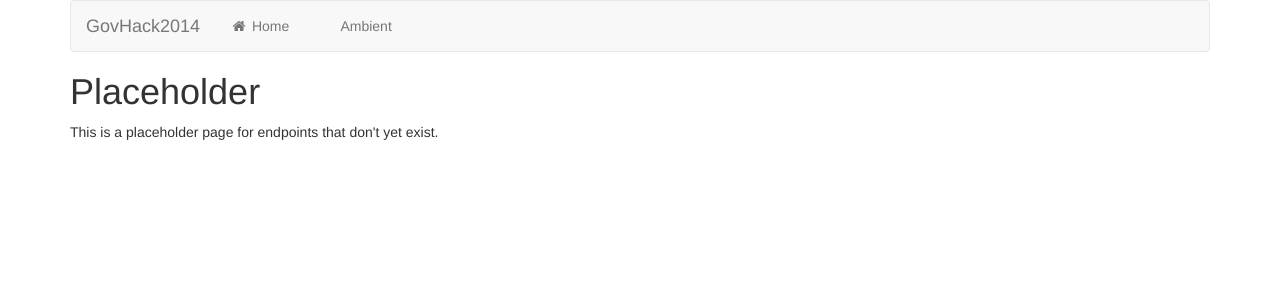
After one commit to makehackvoid/govhack2014, a Python web app: template govhack2014/templates/placeholder.html in a window 1280 px wide. The commit adds this page. Shown: the top 300 px of the page. Run offline with Jinja, Linux system fonts and the light colour scheme; the template is opened without the code that fills it, so the values that code supplies are empty; some libraries are stand-ins or nearby versions.

Commit message:
Added initial endpoints in Flask routes.
Added routes for:
* /
* /data/artsact.json
* /ambient

Added templates for:
* placeholder

Added static file style.css

```diff
--- a/govhack2014/templates/_layout.html
+++ b/govhack2014/templates/_layout.html
@@ -1,7 +1,6 @@
 {% set navigation_bar = [
     ('/', 'index', 'Home', 'home'),
-    ('/signup/', 'signup', 'Sign Up', 'user'),
-    ('/payments/', 'payments', 'Payments', 'money')
+    ('/ambient', 'ambient', 'Ambient', 'ambient')
 ] -%}
 
 {% set active_page = active_page|default('index') -%}
@@ -42,6 +41,13 @@
                         <a class="navbar-brand" href="/">GovHack2014</a>
                     </div>
                     <div class="navbar-collapse collapse">
+                        <ul class="nav navbar-nav">
+                            {% for href, id, caption, icon in navigation_bar %}
+                                <li{% if id == active_page %} class="active"{% endif %}>
+                                    <a href="{{ href|e }}"><i class="fa fa-fw fa-{{ icon|e }}"></i> {{ caption|e }}</a>
+                                </li>
+                            {% endfor %}
+                        </ul>
                     </div><!--/.nav-collapse -->
                 </div><!--/.container-fluid -->
             </div>
--- /dev/null
+++ b/govhack2014/templates/placeholder.html
@@ -0,0 +1,8 @@
+{% extends "_layout.html" %}
+{% set active_page = "placeholder" %}
+
+{% block title %}Index{% endblock %}
+{% block content %}
+    <h1>Placeholder</h1>
+    <p>This is a placeholder page for endpoints that don't yet exist.</p>
+{% endblock %}
```
Also changed, not shown: govhack2014/routes.py (+10 -0 lines), govhack2014/static/style.css (added).
